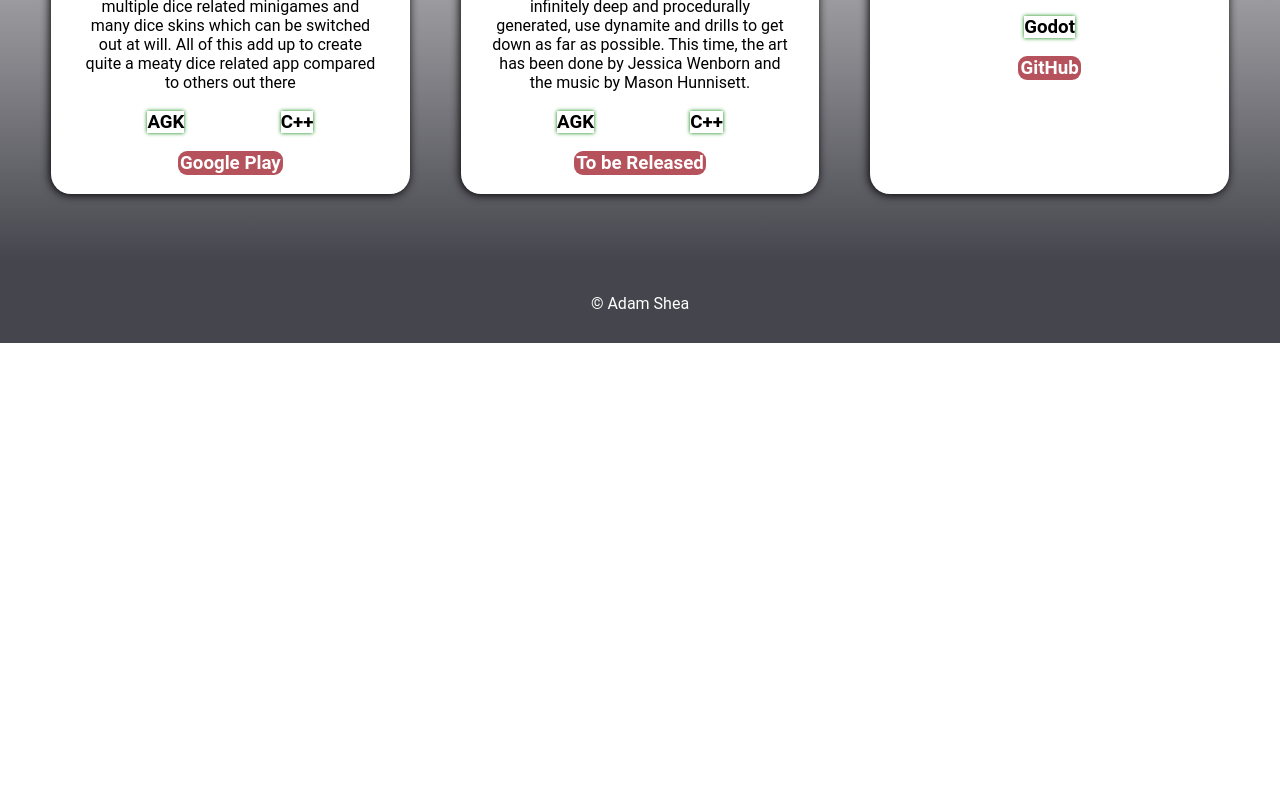
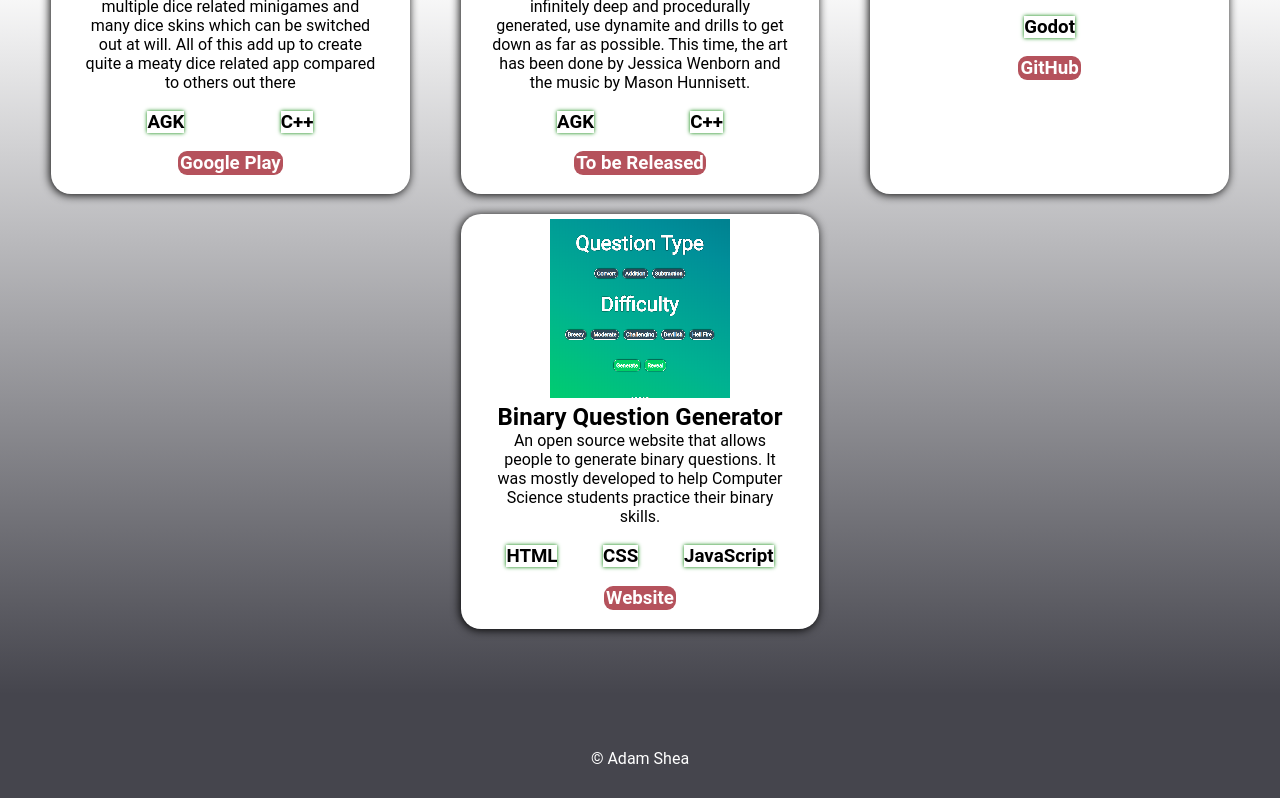
Before and after one commit to Adam-Shea/Adam-Shea.github.io, a plain HTML site: page index.html in a window 1280 px wide. Shown: the part 1278-2076 px from the top of the page. Before the commit the page ends 1621 px from the top, so only its background shows below. Drawn offline with Linux system fonts and the light colour scheme.

Commit message:
Added new project

```diff
--- a/index.css
+++ b/index.css
@@ -79,6 +79,7 @@ footer {
 .project div {
     display: flex;
     justify-content: space-evenly;
+    flex-wrap: wrap;
 }
 
 .project article {
@@ -87,6 +88,7 @@ footer {
     border-radius: 20px;
     max-width: 500px;
     background: white;
+    margin-bottom: 20px;
 }
 
 .project img {
@@ -119,6 +121,7 @@ p a {
     padding: 1px 2px;
     border-radius: 9px;
     margin-top: 0px;
+    user-select: none;
 }
 
 .downloads h3 a {
@@ -130,6 +133,7 @@ p a {
     background: white;
     color: black;
     box-shadow: green 0px 0px 4px;
+    user-select: none;
 }
 
 .tools h3 a {
--- a/index.html
+++ b/index.html
@@ -76,6 +76,19 @@ I hope you enjoyed looking at it as much as I enjoyed making it.
                         <h3><a href="https://github.com/rschuma2/MinigamePile" target="_blank">GitHub</a></h3>
                     </div>
                 </article>
+                <article>
+                    <img src="img/binaryGen.png" alt="The logo for Minigame Pile">
+                    <h2>Binary Question Generator</h2>
+                    <p class=projectDesc>An open source website that allows people to generate binary questions. It was mostly developed to help Computer Science students practice their binary skills.</p>
+                    <div class=tools>
+                        <h3>HTML</h3>
+                        <h3>CSS</h3>
+                        <h3>JavaScript</h3>
+                    </div>
+                    <div class="downloads">
+                        <h3><a href="https://adam-shea.github.io/Binary-Question-Generator/" target="_blank">Website</a></h3>
+                    </div>
+                </article>
                 <!--Each article contains all the information around the project-->
             </div>
         </div>
```
Also changed, not shown: img/BinaryGen.png (added).
